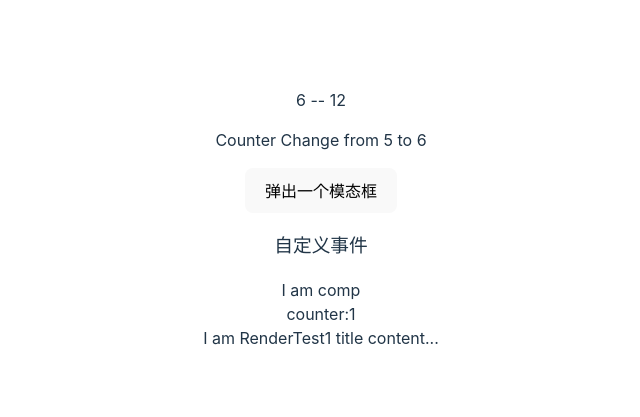
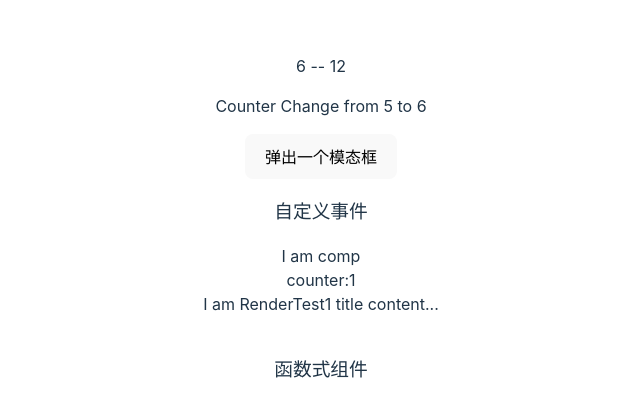
Before and after one commit to Alextt666/vue3-review, a Vue app: page / in a window 1280 px wide. Shown: the part 181-598 px from the top of the page, without its empty margins (319-959 px from the left). Built offline with nearby package versions, Linux system fonts and the light colour scheme.

Commit message:
add:函数式组件

```diff
--- /dev/null
+++ b/src/components/Functional.js
@@ -0,0 +1,6 @@
+import {h} from 'vue';
+function Heading(props,context){
+    return h(`h${props.level}`,context.attrs,context.slots);
+}
+
+export default Heading
--- a/src/components/HelloWorld.vue
+++ b/src/components/HelloWorld.vue
@@ -16,6 +16,7 @@
     <template v-slot> title </template>
     <template v-slot:content> content... </template>
   </RenderTest>
+  <Functional level="3">函数式组件</Functional>
 </template>
 
 <script>
@@ -23,6 +24,7 @@ import Composition from "./Composition.vue";
 import ModalButton from "./ModalButton.vue";
 import Emits from "./Emits.vue";
 import VmodalTest from "./VmodalTest.vue";
+import Functional from './Functional.js';
 import { h } from "vue";
 export default {
   name: "HelloWorld",
@@ -62,6 +64,7 @@ export default {
         },
       },
     },
+    Functional
   },
   methods: {
     handleEmits() {
```
